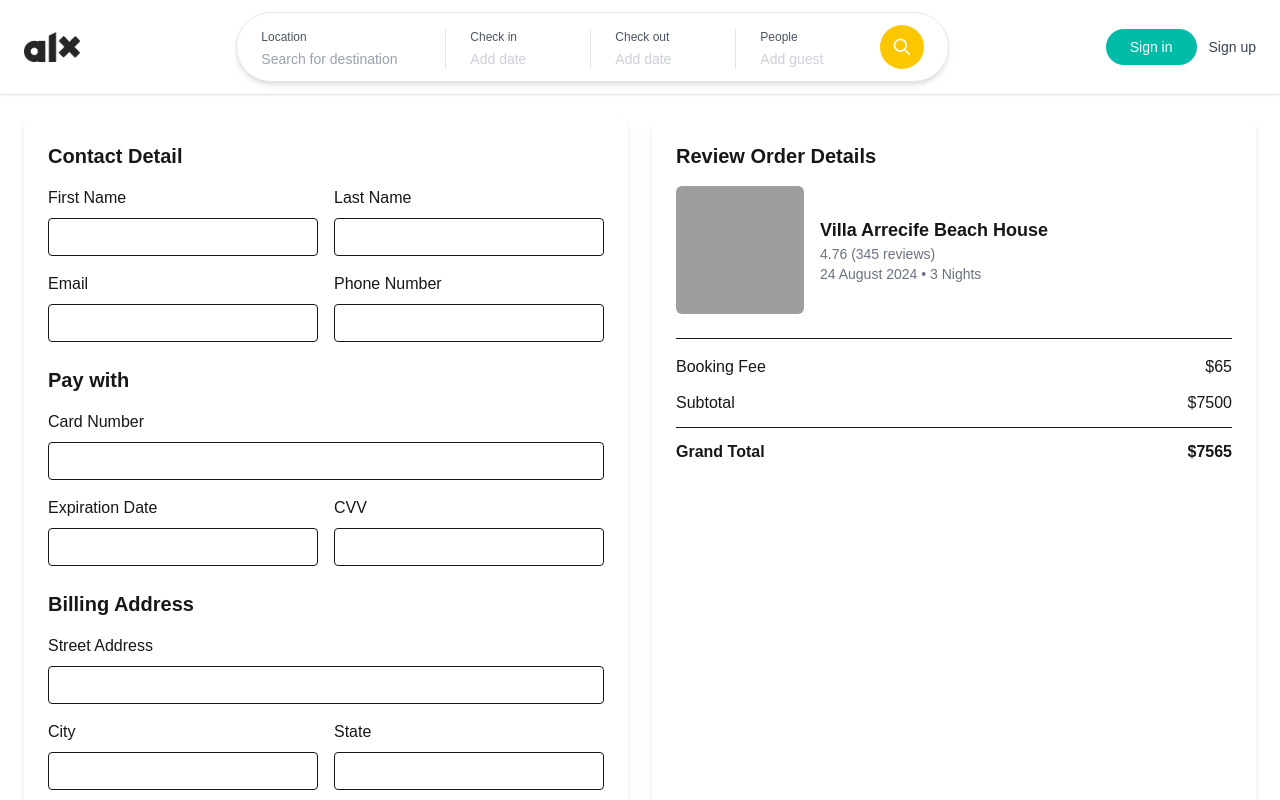
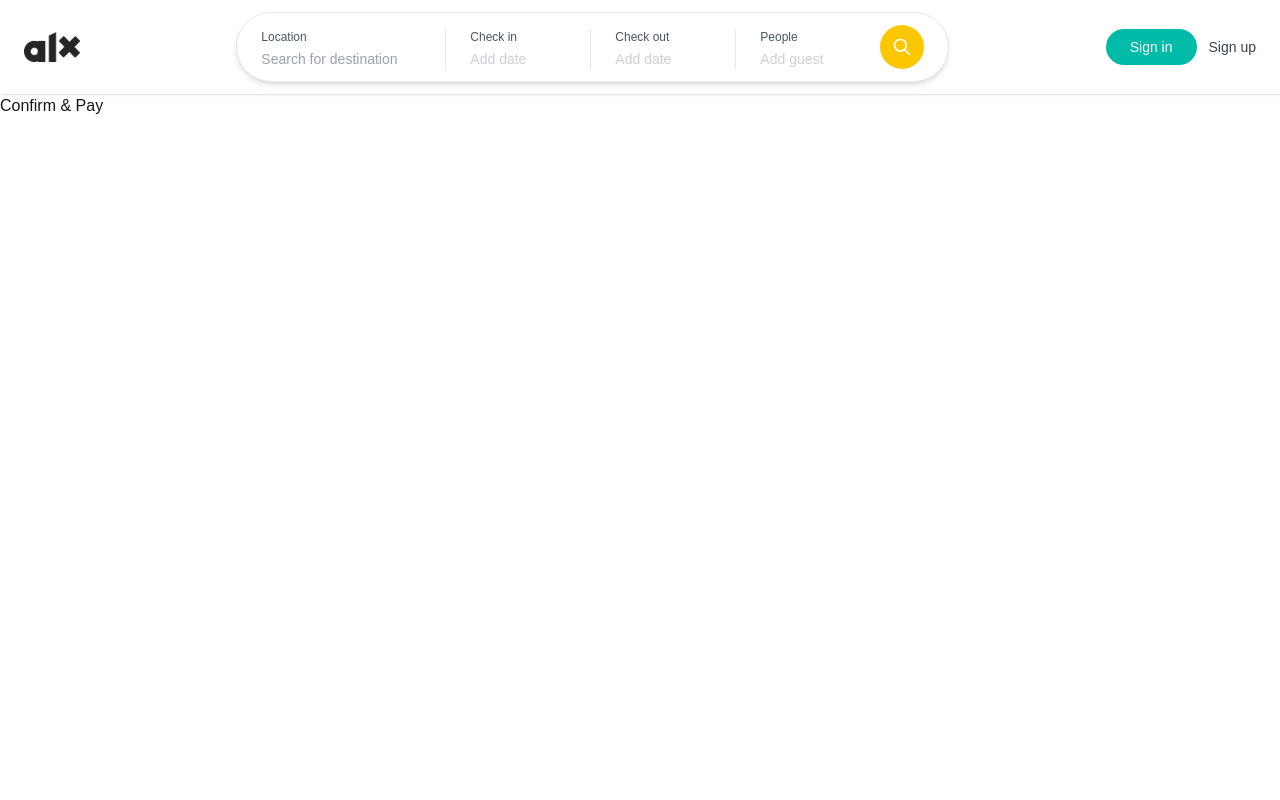
Before and after one commit to denisktooh/alx-listing-app-04, a Next.js app: page /booking in a window 1280 px wide. Shown: the top 800 px of the page. Built offline with nearby package versions, Linux system fonts and the light colour scheme; grey boxes are pictures that could not be loaded.

Commit message:
API Integration for the Booking Page

```diff
--- /dev/null
+++ b/components/property/ReviewSection.tsx
@@ -0,0 +1,38 @@
+import axios from "axios";
+import { useState, useEffect } from "react";
+
+const ReviewSection = ({ propertyId }) => {
+  const [reviews, setReviews] = useState([]);
+  const [loading, setLoading] = useState(true);
+
+  useEffect(() => {
+    const fetchReviews = async () => {
+      try {
+        const response = await axios.get(`/api/properties/${propertyId}/reviews`);
+        setReviews(response.data);
+      } catch (error) {
+        console.error("Error fetching reviews:", error);
+      } finally {
+        setLoading(false);
+      }
+    };
+
+    fetchReviews();
+  }, [propertyId]);
+
+  if (loading) {
+    return <p>Loading reviews...</p>;
+  }
+
+  return (
+    <div>
+      {reviews.map((review) => (
+        <div key={review.id}>
+          <p>{review.comment}</p>
+        </div>
+      ))}
+    </div>
+  );
+};
+
+export default ReviewSection;
--- /dev/null
+++ b/pages/api/bookings.ts
@@ -0,0 +1,17 @@
+import type { NextApiRequest, NextApiResponse } from 'next';
+import { PropertyProps } from '@/interfaces';
+import { PROPERTYLISTINGSAMPLE } from '@/constants';
+
+export default function handler(
+  req: NextApiRequest,
+  res: NextApiResponse<any>
+) {
+  const bookingDetails = {
+    propertyName: "Villa Arrecife Beach House",
+    price: 7500,
+    bookingFee: 65,
+    totalNights: 3,
+    startDate: "24 August 2024",
+  };
+  res.status(200).json(bookingDetails);
+}
--- a/pages/booking/index.tsx
+++ b/pages/booking/index.tsx
@@ -1,21 +1,64 @@
-import BookingForm from "@/components/booking/BookingForm";
-import OrderSummary from "@/components/booking/OrderSummary";
+// import BookingForm from "@/components/booking/BookingForm";
+// import OrderSummary from "@/components/booking/OrderSummary";
 
-export default function BookingPage() {
-  const bookingDetails = {
-    propertyName: "Villa Arrecife Beach House",
-    price: 7500,
-    bookingFee: 65,
-    totalNights: 3,
-    startDate: "24 August 2024",
+// export default function BookingPage() {
+//   const bookingDetails = {
+//     propertyName: "Villa Arrecife Beach House",
+//     price: 7500,
+//     bookingFee: 65,
+//     totalNights: 3,
+//     startDate: "24 August 2024",
+//   };
+
+//   return (
+//     <div className="container mx-auto px-3 sm:px-6 py-6">
+//       <div className="grid grid-cols-1 lg:grid-cols-2 gap-4 sm:gap-6">
+//         <BookingForm />
+//         <OrderSummary bookingDetails={bookingDetails} />
+//       </div>
+//     </div>
+//   );
+// }
+import axios from "axios";
+import { useState } from "react";
+
+export default function BookingForm() {
+  const [formData, setFormData] = useState({
+    firstName: "",
+    lastName: "",
+    email: "",
+    phoneNumber: "",
+    cardNumber: "",
+    expirationDate: "",
+    cvv: "",
+    billingAddress: "",
+  });
+
+  const [loading, setLoading] = useState(false);
+  const [error, setError] = useState<string | null>(null);
+
+  const handleSubmit = async (e: { preventDefault: () => void; }) => {
+    e.preventDefault();
+    setLoading(true);
+    setError(null);
+
+    try {
+      const response = await axios.post("/api/bookings", formData);
+      alert("Booking confirmed!");
+    } catch (error) {
+      setError("Failed to submit booking.");
+    } finally {
+      setLoading(false);
+    }
   };
 
   return (
-    <div className="container mx-auto px-3 sm:px-6 py-6">
-      <div className="grid grid-cols-1 lg:grid-cols-2 gap-4 sm:gap-6">
-        <BookingForm />
-        <OrderSummary bookingDetails={bookingDetails} />
-      </div>
-    </div>
+    <form onSubmit={handleSubmit}>
+      {/* Form fields for booking details */}
+      <button type="submit" disabled={loading}>
+        {loading ? "Processing..." : "Confirm & Pay"}
+      </button>
+      {error && <p className="text-red-500">{error}</p>}
+    </form>
   );
 }
```
